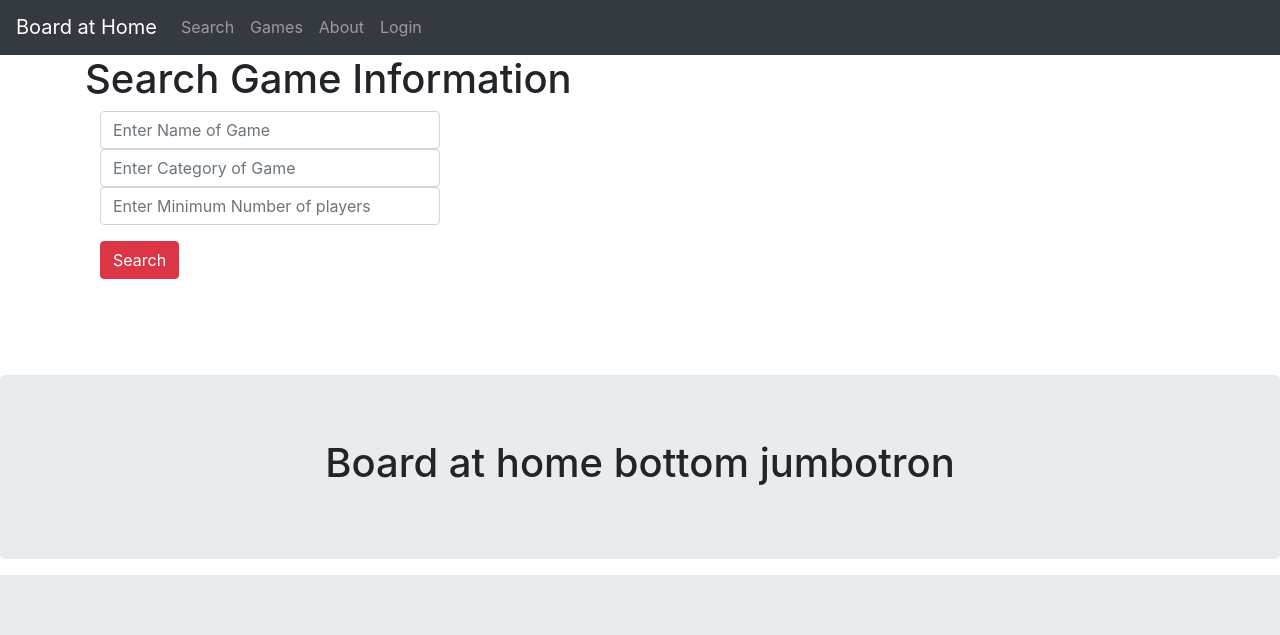
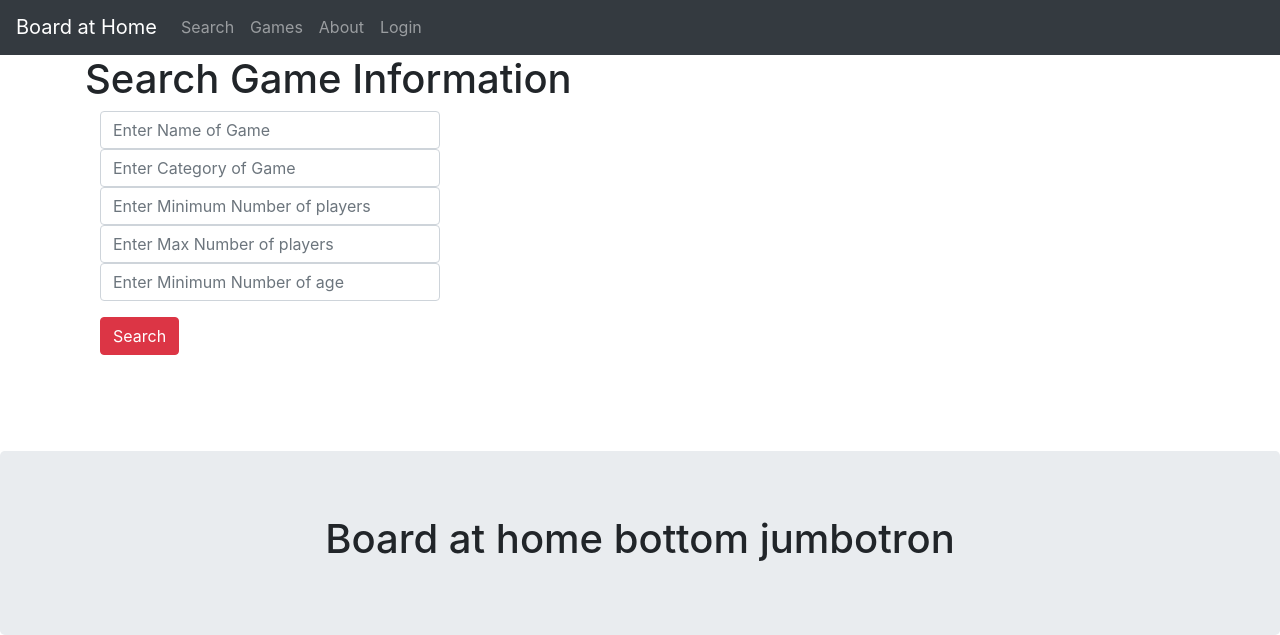
Before and after one commit to hm-haitham/Board-at-home, a Django app: page /accounts/search/ in a window 1280 px wide. Shown: the part 225-860 px from the top of the page. Before the commit the page ends 800 px from the top, so only its background shows below. Run offline with Django 3.2, Linux system fonts and the light colour scheme; some libraries are stand-ins or nearby versions.

Commit message:
Update Search_Page.html

```diff
--- a/accounts/templates/accounts/Search_Page.html
+++ b/accounts/templates/accounts/Search_Page.html
@@ -20,13 +20,13 @@
     <input type="text" name="srh3" class="form-control" placeholder="Enter Minimum Number of players">
 	</div>
 
-<!--     <div class="col-lg-4">
+    <div class="col-lg-4">
     <input type="text" name="srh5" class="form-control" placeholder="Enter Max Number of players">
 	</div>
 
     <div class="col-lg-4">
     <input type="text" name="srh6" class="form-control" placeholder="Enter Minimum Number of age">
-	</div> -->
+	</div>
 	{% if user.is_authenticated %}
 
     <div class="checkbox">
```
